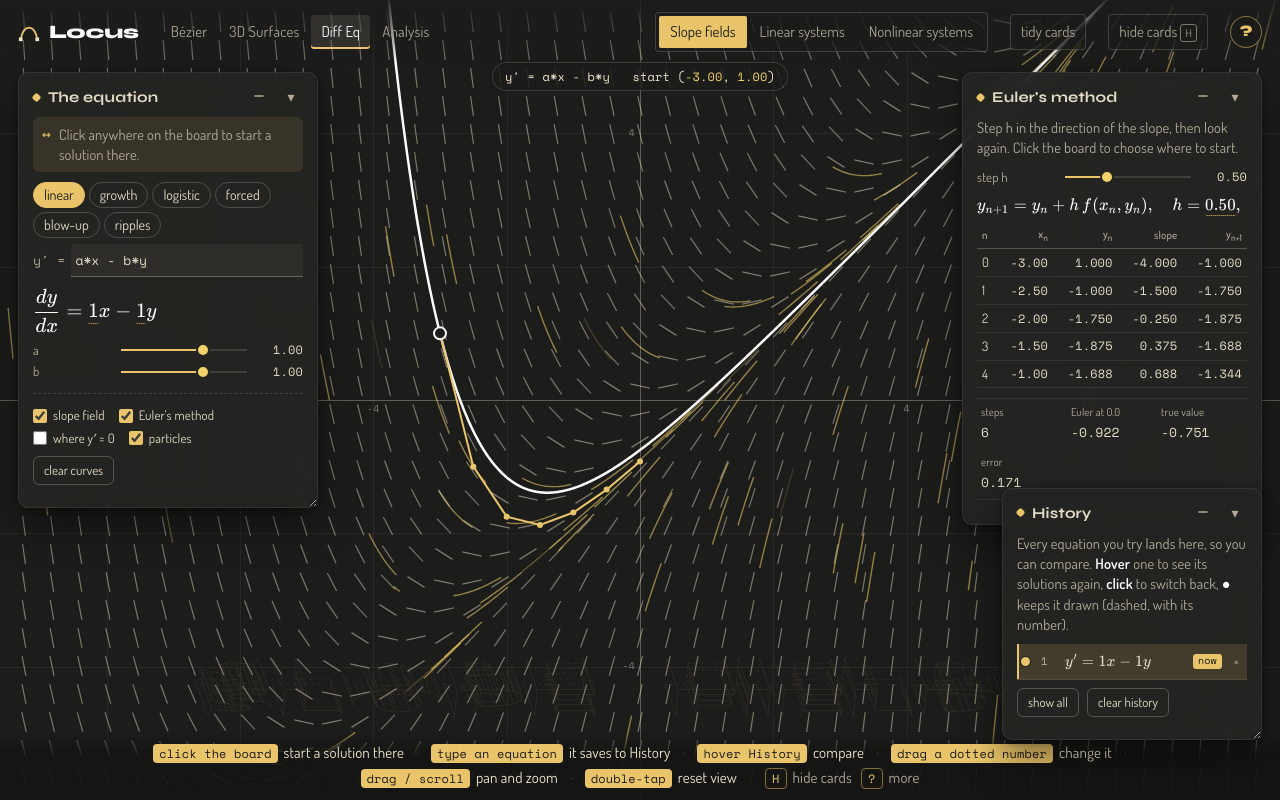
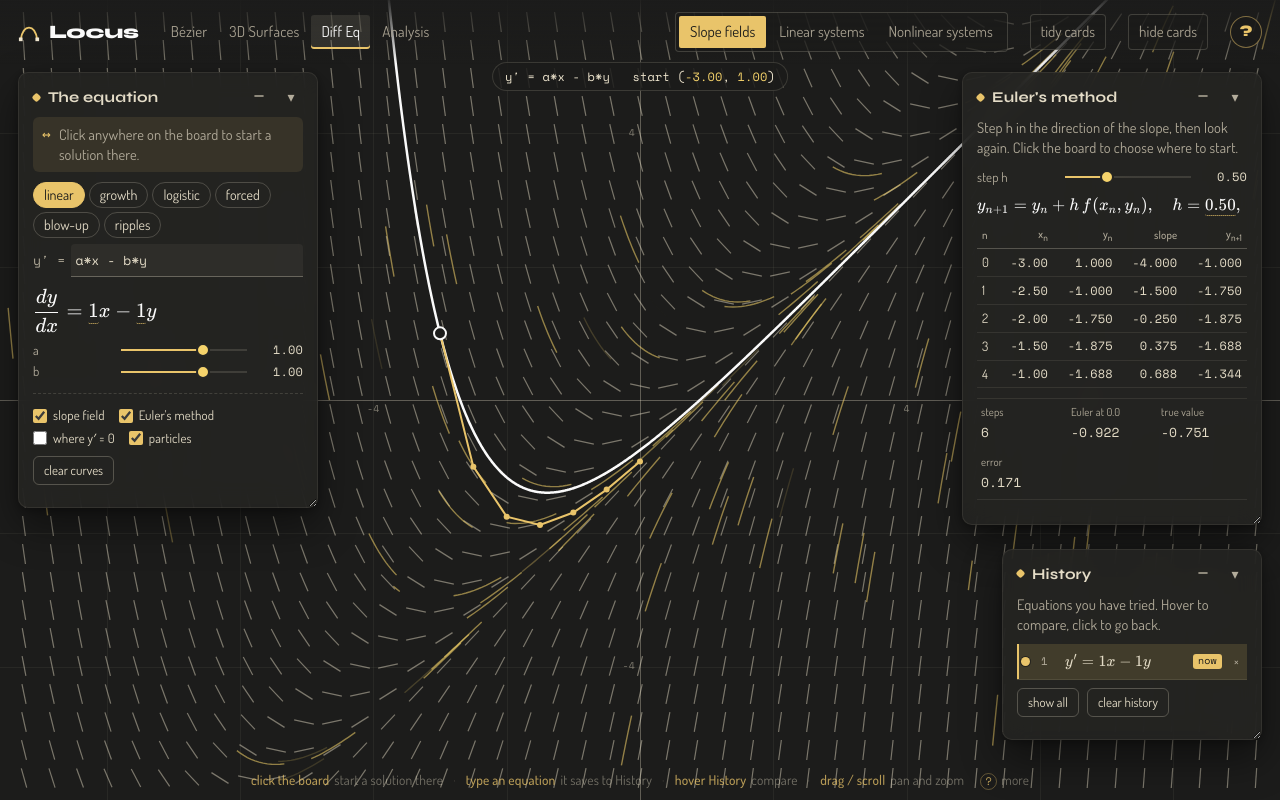
Before and after one commit to nakitamray/bezier_curves, a plain HTML site: page diffeq.html in a window 1280 px wide. Drawn offline with Linux system fonts and the light colour scheme; animation ran at ten frames a second.

Commit message:
loader on arrival and reload only, quieter hint line, shorter history text, about + credits

```diff
--- a/diffeq.html
+++ b/diffeq.html
@@ -20,15 +20,14 @@
       <a href="analysis.html">Analysis</a>
     </nav>
     <div class="modes" id="modes">
-      <button data-mode="slope" data-mark="SLOPE FIELDS">Slope fields</button>
-      <button data-mode="linear" data-mark="LINEAR">Linear systems</button>
-      <button data-mode="nonlinear" data-mark="NONLINEAR">Nonlinear systems</button>
+      <button data-mode="slope">Slope fields</button>
+      <button data-mode="linear">Linear systems</button>
+      <button data-mode="nonlinear">Nonlinear systems</button>
     </div>
     <button class="ghost-btn" id="resetCards">tidy cards</button>
-    <button class="ghost-btn" id="hideCards">hide cards <kbd>H</kbd></button>
+    <button class="ghost-btn" id="hideCards">hide cards</button>
   </header>
 
-  <div class="watermark" id="watermark">DIFF EQ</div>
 
   <!-- ============ slope fields ============ -->
   <div data-panel="slope">
@@ -36,7 +35,7 @@
       <canvas id="slopeCanvas"></canvas>
       <div class="readout" id="slopeReadout"></div>
     </div>
-    <footer class="guide"><span><b>click the board</b>start a solution there</span><i>·</i><span><b>type an equation</b>it saves to History</span><i>·</i><span><b>hover History</b>compare</span><i>·</i><span><b>drag a dotted number</b>change it</span><i>·</i><span><b>drag / scroll</b>pan and zoom</span><i>·</i><span><b>double-tap</b>reset view</span><span class="keys"><b>H</b>hide cards <b>?</b>more</span></footer>
+    <footer class="guide"><span><b>click the board</b>start a solution there</span><i>·</i><span><b>type an equation</b>it saves to History</span><i>·</i><span><b>hover History</b>compare</span><i>·</i><span><b>drag / scroll</b>pan and zoom</span><span class="keys"><b>?</b>more</span></footer>
     <div class="cards">
       <section class="card" data-card="slope-eq" style="top: 72px; left: 18px">
         <div class="card-head"><h2>The equation</h2><button class="fold" aria-label="fold">▾</button></div>
@@ -76,7 +75,7 @@
       <section class="card narrow" data-card="slope-log" style="bottom: 60px; right: 18px">
         <div class="card-head"><h2>History</h2><button class="fold" aria-label="fold">▾</button></div>
         <div class="card-body">
-          <p>Every equation you try lands here, so you can compare. <strong>Hover</strong> one to see its solutions again, <strong>click</strong> to switch back, <strong>●</strong> keeps it drawn (dashed, with its number).</p>
+          <p>Equations you have tried. Hover to compare, click to go back.</p>
           <ul class="log" id="slopeLog"></ul>
           <div class="row"><button class="btn" id="slopeLogClear">clear history</button></div>
         </div>
@@ -90,7 +89,7 @@
       <canvas id="linearCanvas"></canvas>
       <div class="readout" id="linearReadout"></div>
     </div>
-    <footer class="guide"><span><b>click the board</b>start a trajectory</span><i>·</i><span><b>drag a matrix entry</b>change A</span><i>·</i><span><b>drag on the map</b>pick a system</span><i>·</i><span><b>hover History</b>compare</span><i>·</i><span><b>double-tap</b>reset view</span><span class="keys"><b>H</b>hide cards <b>?</b>more</span></footer>
+    <footer class="guide"><span><b>click the board</b>start a trajectory</span><i>·</i><span><b>drag a matrix entry</b>change A</span><i>·</i><span><b>drag on the map</b>pick a system</span><i>·</i><span><b>hover History</b>compare</span><span class="keys"><b>?</b>more</span></footer>
     <div class="cards">
       <section class="card" data-card="linear-matrix" style="top: 72px; left: 18px">
         <div class="card-head"><h2>x′ = Ax</h2><button class="fold" aria-label="fold">▾</button></div>
@@ -129,7 +128,7 @@
       <section class="card narrow" data-card="linear-log" style="bottom: 60px; left: 18px">
         <div class="card-head"><h2>History</h2><button class="fold" aria-label="fold">▾</button></div>
         <div class="card-body">
-          <p>Every matrix you settle on lands here. <strong>Hover</strong> to compare, <strong>click</strong> to switch back, <strong>●</strong> keeps it drawn.</p>
+          <p>Matrices you have tried. Hover to compare, click to go back.</p>
           <ul class="log" id="linearLog"></ul>
           <div class="row"><button class="btn" id="linearLogClear">clear history</button></div>
         </div>
@@ -143,7 +142,7 @@
       <canvas id="nonlinCanvas"></canvas>
       <div class="readout" id="nonlinReadout"></div>
     </div>
-    <footer class="guide"><span><b>click the board</b>start a trajectory</span><i>·</i><span><b>chips</b>try a system</span><i>·</i><span><b>yellow dots</b>equilibria, filled = stable</span><i>·</i><span><b>hover History</b>compare</span><i>·</i><span><b>double-tap</b>reset view</span><span class="keys"><b>H</b>hide cards <b>?</b>more</span></footer>
+    <footer class="guide"><span><b>click the board</b>start a trajectory</span><i>·</i><span><b>chips</b>try a system</span><i>·</i><span><b>yellow dots</b>equilibria, filled = stable</span><i>·</i><span><b>hover History</b>compare</span><span class="keys"><b>?</b>more</span></footer>
     <div class="cards">
       <section class="card" data-card="nonlin-system" style="top: 72px; left: 18px">
         <div class="card-head"><h2>The system</h2><button class="fold" aria-label="fold">▾</button></div>
@@ -178,7 +177,7 @@
       <section class="card narrow" data-card="nonlin-log" style="bottom: 60px; right: 18px">
         <div class="card-head"><h2>History</h2><button class="fold" aria-label="fold">▾</button></div>
         <div class="card-body">
-          <p>Every system you try lands here. <strong>Hover</strong> to compare, <strong>click</strong> to switch back, <strong>●</strong> keeps it drawn.</p>
+          <p>Systems you have tried. Hover to compare, click to go back.</p>
           <ul class="log" id="nonlinLog"></ul>
           <div class="row"><button class="btn" id="nonlinLogClear">clear history</button></div>
         </div>
@@ -198,10 +197,10 @@
     <div data-panel="slope">
     <h4>Slope fields</h4>
     <ul>
-      <li><b>type an equation</b><span>or pick one of the chips. it is saved to History by itself</span></li>
-      <li><b>History</b><span>every equation you tried. hover one to see its curves again, click it to go back, ● keeps it drawn</span></li>
+      <li><b>type an equation</b><span>or pick a chip. it is saved to History</span></li>
+      <li><b>History</b><span>hover to compare, click to go back</span></li>
       <li><b>drag <span class="sample">2.50</span></b><span>numbers with a dotted yellow line under them are handles. drag one left or right to change it (shift = fine)</span></li>
-      <li><b>H</b><span>hide all the cards to see the whole board. drag a card by its title, – makes it smaller</span></li>
+      <li><b>cards</b><span>drag one by its title, – makes it smaller, "hide cards" clears the board</span></li>
     </ul>
     </div>
     <div data-panel="linear">
@@ -209,21 +208,24 @@
     <ul>
       <li><b>matrix</b><span>drag any entry, or the a b c d sliders</span></li>
       <li><b>map</b><span>click or drag on the trace–determinant map to jump to that kind of system</span></li>
-      <li><b>History</b><span>every matrix you settled on. hover to compare, click to go back</span></li>
+      <li><b>History</b><span>hover to compare, click to go back</span></li>
       <li><b>drag <span class="sample">2.50</span></b><span>numbers with a dotted yellow line under them are handles. drag one left or right to change it (shift = fine)</span></li>
-      <li><b>H</b><span>hide all the cards to see the whole board. drag a card by its title, – makes it smaller</span></li>
+      <li><b>cards</b><span>drag one by its title, – makes it smaller, "hide cards" clears the board</span></li>
     </ul>
     </div>
     <div data-panel="nonlinear">
     <h4>Nonlinear systems</h4>
     <ul>
       <li><b>equilibria</b><span>the yellow dots, found by themselves. filled means stable</span></li>
-      <li><b>History</b><span>every system you tried. hover to compare, click to go back</span></li>
+      <li><b>History</b><span>hover to compare, click to go back</span></li>
       <li><b>drag <span class="sample">2.50</span></b><span>numbers with a dotted yellow line under them are handles. drag one left or right to change it (shift = fine)</span></li>
-      <li><b>H</b><span>hide all the cards to see the whole board. drag a card by its title, – makes it smaller</span></li>
+      <li><b>cards</b><span>drag one by its title, – makes it smaller, "hide cards" clears the board</span></li>
     </ul>
     </div>
-    <p class="credit">big lettering: Chaos by Sigrid Liira, SUVA Type Foundry</p>
+    <div class="about">
+      <p><strong>Locus</strong> is made by Nakita Ray. <a href="https://nakitaray.com" target="_blank" rel="noopener">nakitaray.com</a></p>
+      <p class="credit">Loader lettering: Chaos by Sigrid Liira (SUVA Type Foundry). Text in Dosis, Syne and Space Mono. Equations by KaTeX.</p>
+    </div>
   </div>
 
   <script src="lib/katex/katex.min.js"></script>
--- a/js/ui.js
+++ b/js/ui.js
@@ -159,7 +159,7 @@ function toggleCards(force) {
   const hidden = document.body.classList.toggle('ui-hidden', force);
   setTimeout(cardsMoved, 260);
   const btn = document.getElementById('hideCards');
-  if (btn) btn.innerHTML = hidden ? 'show cards <kbd>H</kbd>' : 'hide cards <kbd>H</kbd>';
+  if (btn) btn.textContent = hidden ? 'show cards' : 'hide cards';
 }
 
 document.addEventListener('keydown', e => {
@@ -263,6 +263,16 @@ function toast(msg) {
 
 (() => {
 
+  let show = true;
+  try {
+    const nav = performance.getEntriesByType('navigation')[0];
+    const reload = nav && nav.type === 'reload';
+    const arrived = sessionStorage.getItem('locus-here') === '1';
+    show = reload || !arrived;
+    sessionStorage.setItem('locus-here', '1');
+  } catch (e) { /* no storage, just show it */ }
+  if (!show) return;
+
   const el = document.createElement('div');
   el.className = 'loader';
   el.innerHTML = `
@@ -272,7 +282,7 @@ function toast(msg) {
       <p>DRAWING THE BOARD <span id="loaderCount">000</span></p>
       <div class="bar"><div id="loaderBar"></div></div>
     </div>
-    <div class="credit">title type: Chaos by Sigrid Liira</div>`;
+    <div class="credit">made by Nakita Ray · lettering: Chaos by Sigrid Liira</div>`;
   document.body.appendChild(el);
 
   const canvas = el.querySelector('canvas');
--- a/style.css
+++ b/style.css
@@ -1036,8 +1036,7 @@ body.scrubbing * {
     max-width: 100%;
   }
 
-  .topbar .ghost-btn,
-  .watermark {
+  .topbar .ghost-btn {
     display: none;
   }
 
@@ -1122,24 +1121,6 @@ body.scrubbing * {
 .modes::-webkit-scrollbar {
   width: 4px;
   height: 4px;
-}
-
-/* ---------- the section name, huge and faint, drawn on the board behind everything ---------- */
-
-.watermark {
-  position: fixed;
-  left: 50%;
-  bottom: 64px;
-  transform: translateX(-50%);
-  z-index: 0;
-  font-family: var(--display);
-  font-size: clamp(60px, 9vw, 170px);
-  line-height: 0.9;
-  color: rgba(233, 196, 106, 0.12);
-  pointer-events: none;
-  user-select: none;
-  white-space: nowrap;
-  transition: opacity 0.4s;
 }
 
 .stage {
@@ -1308,7 +1289,7 @@ body.scrubbing * {
   color: rgba(239, 230, 207, 0.35);
 }
 
-/* ---------- the guide strip: what you can do here, always on screen ---------- */
+/* ---------- the guide strip: a quiet line of hints along the bottom ---------- */
 
 .guide {
   position: fixed;
@@ -1319,12 +1300,11 @@ body.scrubbing * {
   display: flex;
   flex-wrap: wrap;
   justify-content: center;
-  align-items: center;
-  gap: 4px 12px;
-  padding: 10px 70px 11px;
-  background: linear-gradient(rgba(28, 28, 27, 0), rgba(20, 20, 19, 0.92) 35%);
-  font-size: 15px;
-  color: var(--chalk);
+  align-items: baseline;
+  gap: 2px 10px;
+  padding: 8px 60px 10px;
+  font-size: 13.5px;
+  color: rgba(239, 230, 207, 0.42);
   pointer-events: none;
 }
 
@@ -1333,44 +1313,33 @@ body.scrubbing * {
 }
 
 .guide b {
-  font-family: var(--mono);
-  font-weight: 400;
-  font-size: 12px;
-  color: var(--dark-text);
-  background: var(--yellow);
-  border-radius: 4px;
-  padding: 1px 6px;
-  margin-right: 6px;
+  font-weight: 500;
+  color: rgba(233, 196, 106, 0.75);
+  margin-right: 5px;
 }
 
 .guide i {
   font-style: normal;
-  color: rgba(239, 230, 207, 0.25);
-}
-
-.guide .keys {
-  margin-left: 10px;
-  color: var(--ink-soft);
+  color: rgba(239, 230, 207, 0.18);
 }
 
 .guide .keys b {
-  background: transparent;
-  color: var(--yellow);
-  border: 1px solid rgba(233, 196, 106, 0.5);
-  margin-left: 6px;
-}
-
-body.ui-hidden .guide {
-  opacity: 0.35;
+  font-family: var(--mono);
+  font-size: 11px;
+  border: 1px solid rgba(233, 196, 106, 0.35);
+  border-radius: 50%;
+  width: 17px;
+  height: 17px;
+  display: inline-grid;
+  place-items: center;
+  margin: 0 4px 0 6px;
 }
 
 @media (max-width: 820px) {
   .guide {
     position: static;
     justify-content: flex-start;
-    padding: 12px 14px;
-    background: rgba(20, 20, 19, 0.9);
-    border-bottom: 1px solid rgba(239, 230, 207, 0.08);
+    padding: 10px 14px;
   }
 
   .guide i,
@@ -1381,6 +1350,29 @@ body.ui-hidden .guide {
   .guide span {
     white-space: normal;
   }
+}
+
+/* ---------- about + credits, tucked into the help panel ---------- */
+
+.help .about {
+  margin-top: 10px;
+  padding-top: 10px;
+  border-top: 1px solid var(--ink-faint);
+}
+
+.help .about p {
+  margin: 0 0 4px;
+  font-size: 14px;
+}
+
+.help .about a {
+  color: var(--yellow);
+  text-decoration: none;
+  border-bottom: 1px solid rgba(233, 196, 106, 0.4);
+}
+
+.help .about a:hover {
+  border-bottom-color: var(--yellow);
 }
 
 /* ---------- loader title: letters light up one by one ---------- */
```
Also changed, not shown: analysis.html (+17 -15 lines), index.html (+7 -5 lines), surfaces.html (+14 -12 lines), README.md.
